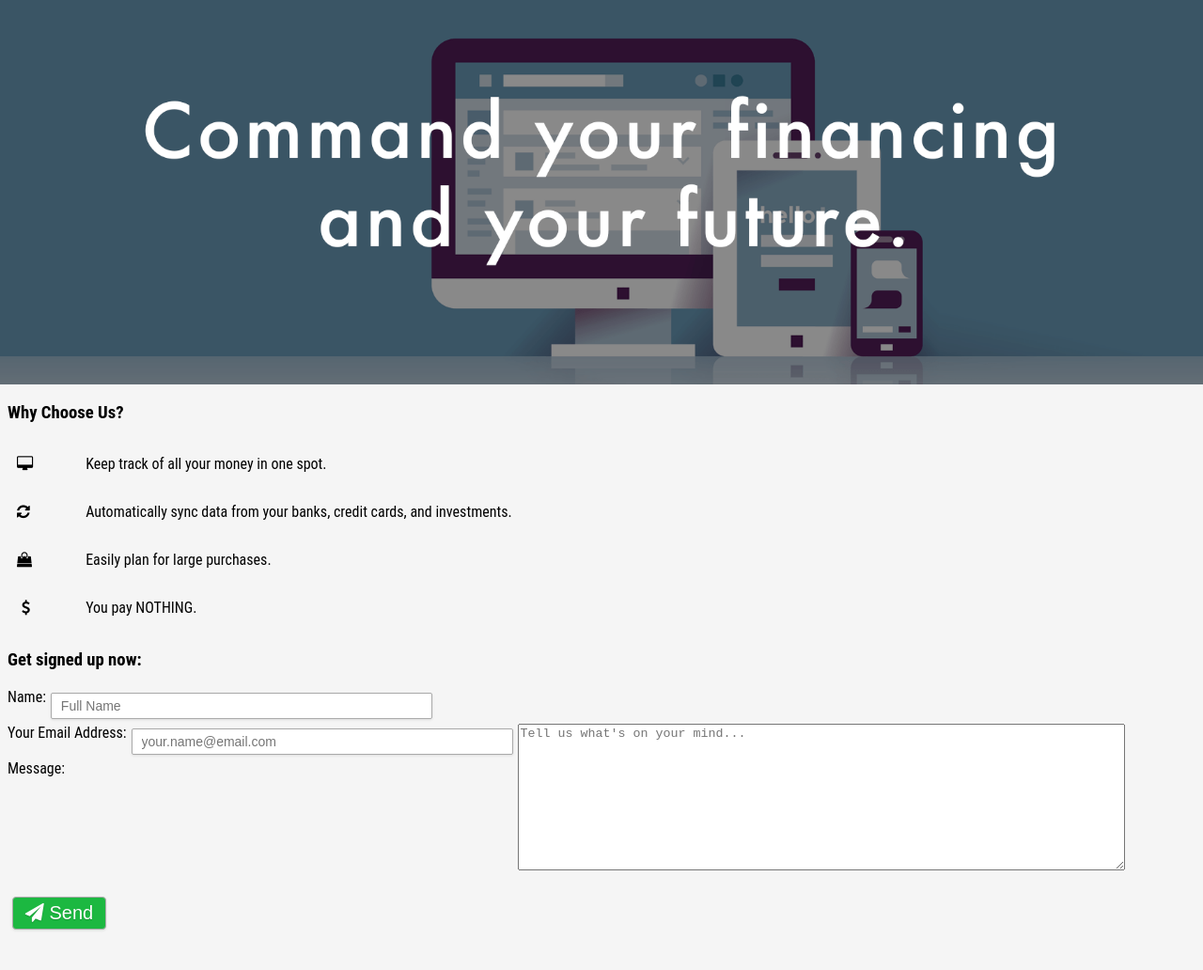
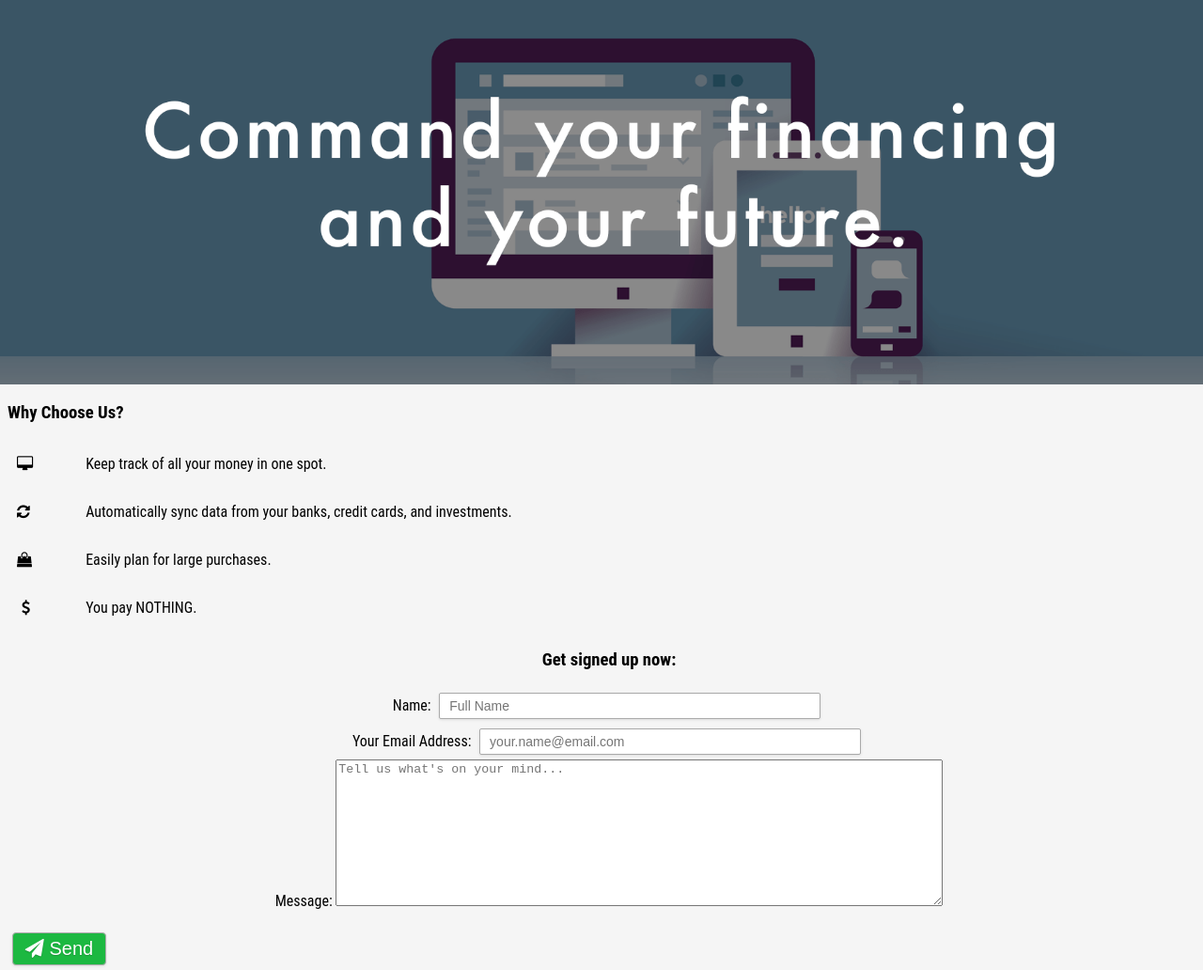
Before and after one commit to sendacrate/sendacrate.github.io, a plain HTML site: page index.html in a window 1280 px wide. Shown: the whole page at 94% size. Before the commit the page ends 994 px from the top, so only its background shows below. Drawn offline with nearby package versions, Linux system fonts and the light colour scheme.

Commit message:
form align2

```diff
--- a/index.html
+++ b/index.html
@@ -177,20 +177,24 @@ button {
 #message{
   width:50%;
 }
+.row{
+  position: relative;
+  text-align: center;
+}
 table {
     border-collapse: collapse;
 }
-label{
+/*label{
     display: inline-block;
     float: left;
     clear: left;
-    /*width: 250px;*/
+    width: 250px;
     text-align: right;
 }
 input {
   display: inline-block;
   float: left;
-}
+}*/
 td {
     padding-top: 1em;
     padding-bottom: 1em;
@@ -279,6 +283,7 @@ td {
     <!-- change the form action to your script url -->
 
     <!-- <fieldset class="pure-group"> -->
+    <div class = "row">
     <h3>Get signed up now:</h3>
       <label for="name">Name: </label>
       <input id="name" name="name" placeholder="Full Name" />
@@ -313,7 +318,7 @@ td {
       <h2>Thanks for contacting us!
         We will get back to you soon!</h2>
     </div>
-
+</div>
   <!-- </div> -->
 </div>
 
```
